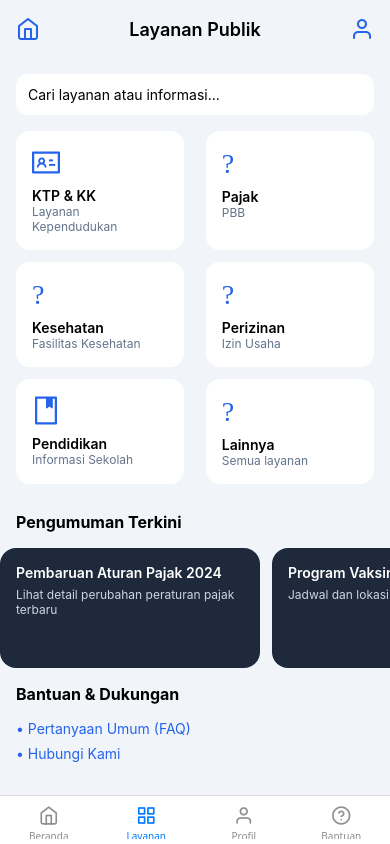
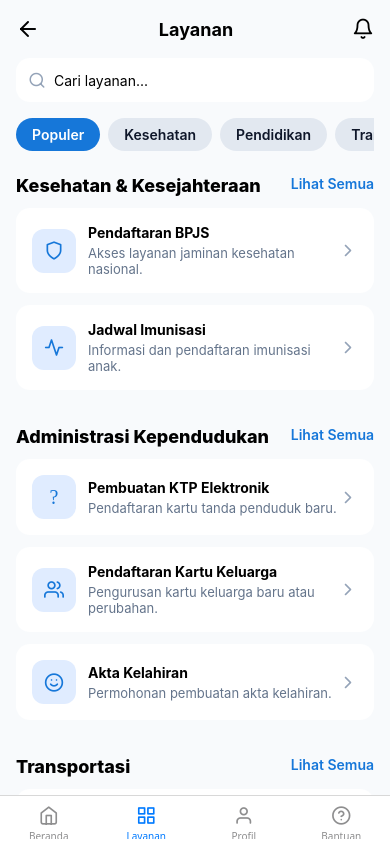
Before and after one commit to koswara-dev/BarayaApp, a React Native app: screen /Layanan in a window 390 px wide. Built offline with nearby package versions, Linux system fonts and the light colour scheme.

Commit message:
feat: layanan tab

```diff
--- /dev/null
+++ b/src/components/CategoryChip.tsx
@@ -0,0 +1,35 @@
+import React from 'react';
+import { TouchableOpacity, Text, StyleSheet } from 'react-native';
+
+export default function CategoryChip({ label, active, onPress }: any) {
+  return (
+    <TouchableOpacity
+      style={[styles.chip, active && styles.active]}
+      onPress={onPress}
+    >
+      <Text style={[styles.text, active && styles.textActive]}>
+        {label}
+      </Text>
+    </TouchableOpacity>
+  );
+}
+
+const styles = StyleSheet.create({
+  chip: {
+    paddingVertical: 8,
+    paddingHorizontal: 16,
+    borderRadius: 20,
+    backgroundColor: '#E2E8F0',
+    marginRight: 8
+  },
+  active: {
+    backgroundColor: '#1677D9'
+  },
+  text: {
+    fontWeight: '600',
+    color: '#0F172A'
+  },
+  textActive: {
+    color: '#FFF'
+  }
+});
--- /dev/null
+++ b/src/components/ServiceListItem.tsx
@@ -0,0 +1,64 @@
+import React from 'react';
+import {
+  View,
+  Text,
+  TouchableOpacity,
+  StyleSheet
+} from 'react-native';
+import Icon from 'react-native-vector-icons/Feather';
+import { useNavigation } from '@react-navigation/native';
+
+export default function ServiceListItem({ id, title, description, icon }: any) {
+  const navigation = useNavigation<any>();
+
+  return (
+    <TouchableOpacity
+      style={styles.card}
+      onPress={() =>
+        navigation.navigate('ServiceDetail', { serviceId: id })
+      }
+    >
+      <View style={styles.iconBox}>
+        <Icon name={icon} size={20} color="#1677D9" />
+      </View>
+
+      <View style={styles.text}>
+        <Text style={styles.title}>{title}</Text>
+        <Text style={styles.desc}>{description}</Text>
+      </View>
+
+      <Icon name="chevron-right" size={20} color="#94A3B8" />
+    </TouchableOpacity>
+  );
+}
+
+const styles = StyleSheet.create({
+  card: {
+    flexDirection: 'row',
+    alignItems: 'center',
+    backgroundColor: '#FFF',
+    padding: 16,
+    borderRadius: 14,
+    marginBottom: 12
+  },
+  iconBox: {
+    width: 44,
+    height: 44,
+    borderRadius: 12,
+    backgroundColor: '#E0ECFF',
+    alignItems: 'center',
+    justifyContent: 'center',
+    marginRight: 12
+  },
+  text: {
+    flex: 1
+  },
+  title: {
+    fontWeight: '700'
+  },
+  desc: {
+    color: '#64748B',
+    fontSize: 13,
+    marginTop: 4
+  }
+});
--- /dev/null
+++ b/src/data/servicesByCategory.ts
@@ -0,0 +1,63 @@
+export const categories = [
+  { id: 'popular', label: 'Populer' },
+  { id: 'health', label: 'Kesehatan' },
+  { id: 'education', label: 'Pendidikan' },
+  { id: 'transport', label: 'Transportasi' }
+];
+
+export const servicesByCategory = [
+  {
+    category: 'health',
+    title: 'Kesehatan & Kesejahteraan',
+    services: [
+      {
+        id: 'bpjs',
+        title: 'Pendaftaran BPJS',
+        description: 'Akses layanan jaminan kesehatan nasional.',
+        icon: 'shield'
+      },
+      {
+        id: 'imunisasi',
+        title: 'Jadwal Imunisasi',
+        description: 'Informasi dan pendaftaran imunisasi anak.',
+        icon: 'activity'
+      }
+    ]
+  },
+  {
+    category: 'population',
+    title: 'Administrasi Kependudukan',
+    services: [
+      {
+        id: 'ktp',
+        title: 'Pembuatan KTP Elektronik',
+        description: 'Pendaftaran kartu tanda penduduk baru.',
+        icon: 'id-card'
+      },
+      {
+        id: 'kk',
+        title: 'Pendaftaran Kartu Keluarga',
+        description: 'Pengurusan kartu keluarga baru atau perubahan.',
+        icon: 'users'
+      },
+      {
+        id: 'akta',
+        title: 'Akta Kelahiran',
+        description: 'Permohonan pembuatan akta kelahiran.',
+        icon: 'smile'
+      }
+    ]
+  },
+  {
+    category: 'transport',
+    title: 'Transportasi',
+    services: [
+      {
+        id: 'sim',
+        title: 'Perpanjangan SIM',
+        description: 'Layanan perpanjangan surat izin mengemudi.',
+        icon: 'credit-card'
+      }
+    ]
+  }
+];
--- a/src/navigation/BottomTabNavigator.tsx
+++ b/src/navigation/BottomTabNavigator.tsx
@@ -2,6 +2,7 @@ import React from 'react';
 import { createBottomTabNavigator } from '@react-navigation/bottom-tabs';
 import Icon from 'react-native-vector-icons/Feather';
 import HomeScreen from '../screens/HomeScreen';
+import ServiceScreen from '../screens/ServiceScreen';
 
 const Tab = createBottomTabNavigator();
 
@@ -17,7 +18,7 @@ export default function BottomTabNavigator() {
       />
       <Tab.Screen
         name="Layanan"
-        component={HomeScreen}
+        component={ServiceScreen}
         options={{
           tabBarIcon: ({ color }) => <Icon name="grid" size={20} color={color} />
         }}
--- /dev/null
+++ b/src/screens/ServiceScreen.tsx
@@ -0,0 +1,113 @@
+import React, { useState } from 'react';
+import {
+  View,
+  Text,
+  TextInput,
+  ScrollView,
+  StyleSheet,
+  TouchableOpacity
+} from 'react-native';
+import Icon from 'react-native-vector-icons/Feather';
+import CategoryChip from '../components/CategoryChip';
+import ServiceListItem from '../components/ServiceListItem';
+import {
+  categories,
+  servicesByCategory
+} from '../data/servicesByCategory';
+
+export default function ServiceScreen({ navigation }: any) {
+  const [activeCategory, setActiveCategory] = useState('popular');
+
+  return (
+    <ScrollView style={styles.container}>
+      {/* Header */}
+      <View style={styles.header}>
+        <TouchableOpacity onPress={() => navigation.goBack()}>
+          <Icon name="arrow-left" size={24} />
+        </TouchableOpacity>
+        <Text style={styles.headerTitle}>Layanan</Text>
+        <Icon name="bell" size={22} />
+      </View>
+
+      {/* Search */}
+      <View style={styles.searchBox}>
+        <Icon name="search" size={18} color="#94A3B8" />
+        <TextInput
+          placeholder="Cari layanan..."
+          style={styles.search}
+        />
+      </View>
+
+      {/* Category */}
+      <ScrollView horizontal showsHorizontalScrollIndicator={false}>
+        {categories.map(item => (
+          <CategoryChip
+            key={item.id}
+            label={item.label}
+            active={item.id === activeCategory}
+            onPress={() => setActiveCategory(item.id)}
+          />
+        ))}
+      </ScrollView>
+
+      {/* Sections */}
+      {servicesByCategory.map(section => (
+        <View key={section.title} style={styles.section}>
+          <View style={styles.sectionHeader}>
+            <Text style={styles.sectionTitle}>{section.title}</Text>
+            <Text style={styles.link}>Lihat Semua</Text>
+          </View>
+
+          {section.services.map(service => (
+            <ServiceListItem key={service.id} {...service} />
+          ))}
+        </View>
+      ))}
+    </ScrollView>
+  );
+}
+
+const styles = StyleSheet.create({
+  container: {
+    backgroundColor: '#F8FAFC',
+    padding: 16
+  },
+  header: {
+    flexDirection: 'row',
+    justifyContent: 'space-between',
+    alignItems: 'center',
+    marginBottom: 16
+  },
+  headerTitle: {
+    fontSize: 18,
+    fontWeight: '700'
+  },
+  searchBox: {
+    flexDirection: 'row',
+    backgroundColor: '#FFF',
+    borderRadius: 14,
+    padding: 12,
+    alignItems: 'center',
+    marginBottom: 16
+  },
+  search: {
+    marginLeft: 8,
+    flex: 1
+  },
+  section: {
+    marginTop: 24
+  },
+  sectionHeader: {
+    flexDirection: 'row',
+    justifyContent: 'space-between',
+    marginBottom: 12
+  },
+  sectionTitle: {
+    fontSize: 18,
+    fontWeight: '800'
+  },
+  link: {
+    color: '#1677D9',
+    fontWeight: '600'
+  }
+});
```
